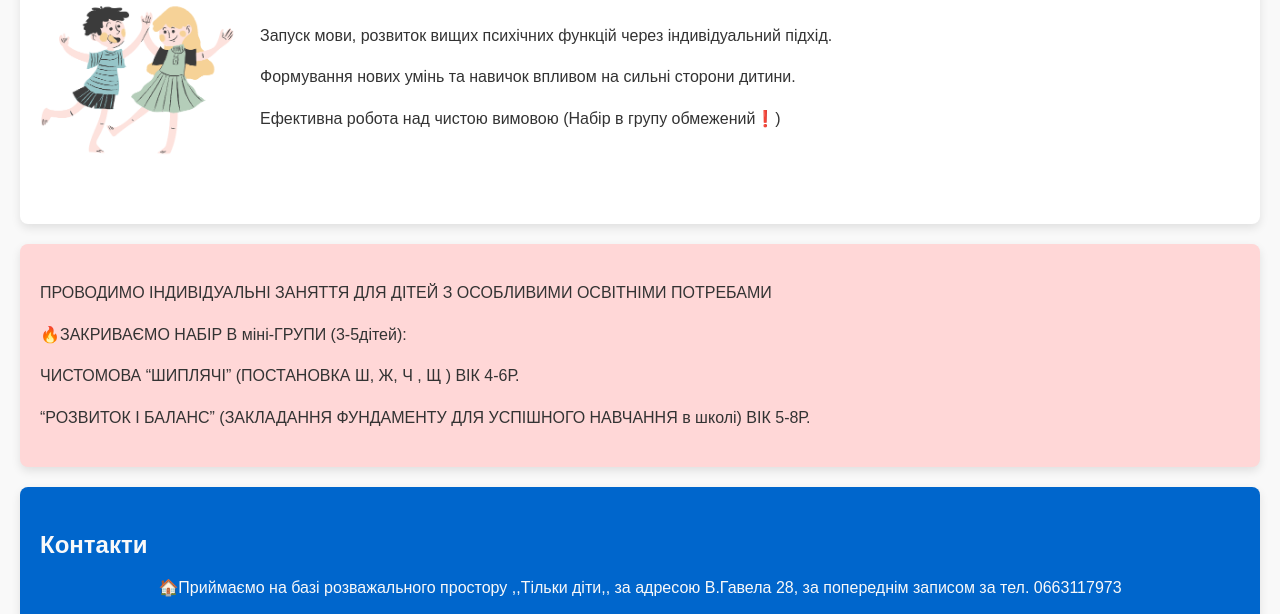
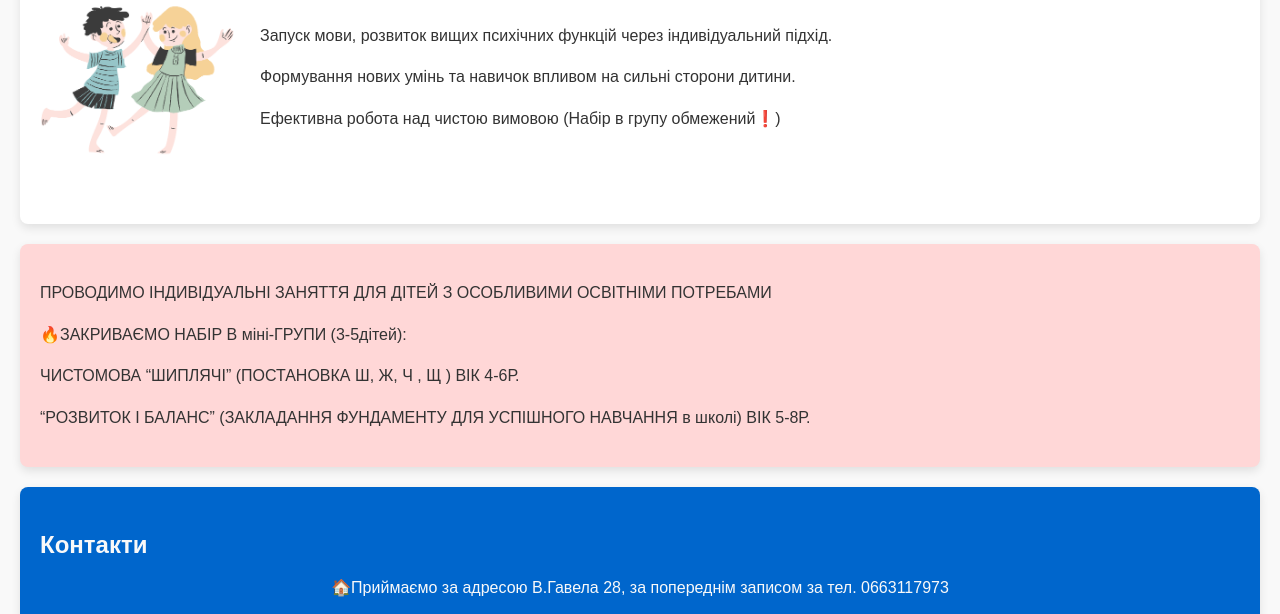
Before and after one commit to evglitik/mogu-webvis, a plain HTML site: page index.html in a window 1280 px wide. Shown: the part 1059-1673 px from the top of the page. Drawn offline with Linux system fonts and the light colour scheme.

Commit message:
chenge-adress

```diff
--- a/index.html
+++ b/index.html
@@ -112,7 +112,7 @@
 
       <div>
         <p>
-          🏠Приймаємо на базі розважального простору ,,Тільки діти,, за адресою
+          🏠Приймаємо за адресою
           В.Гавела 28, за попереднім записом за тел. 0663117973
         </p>
       </div>
```
